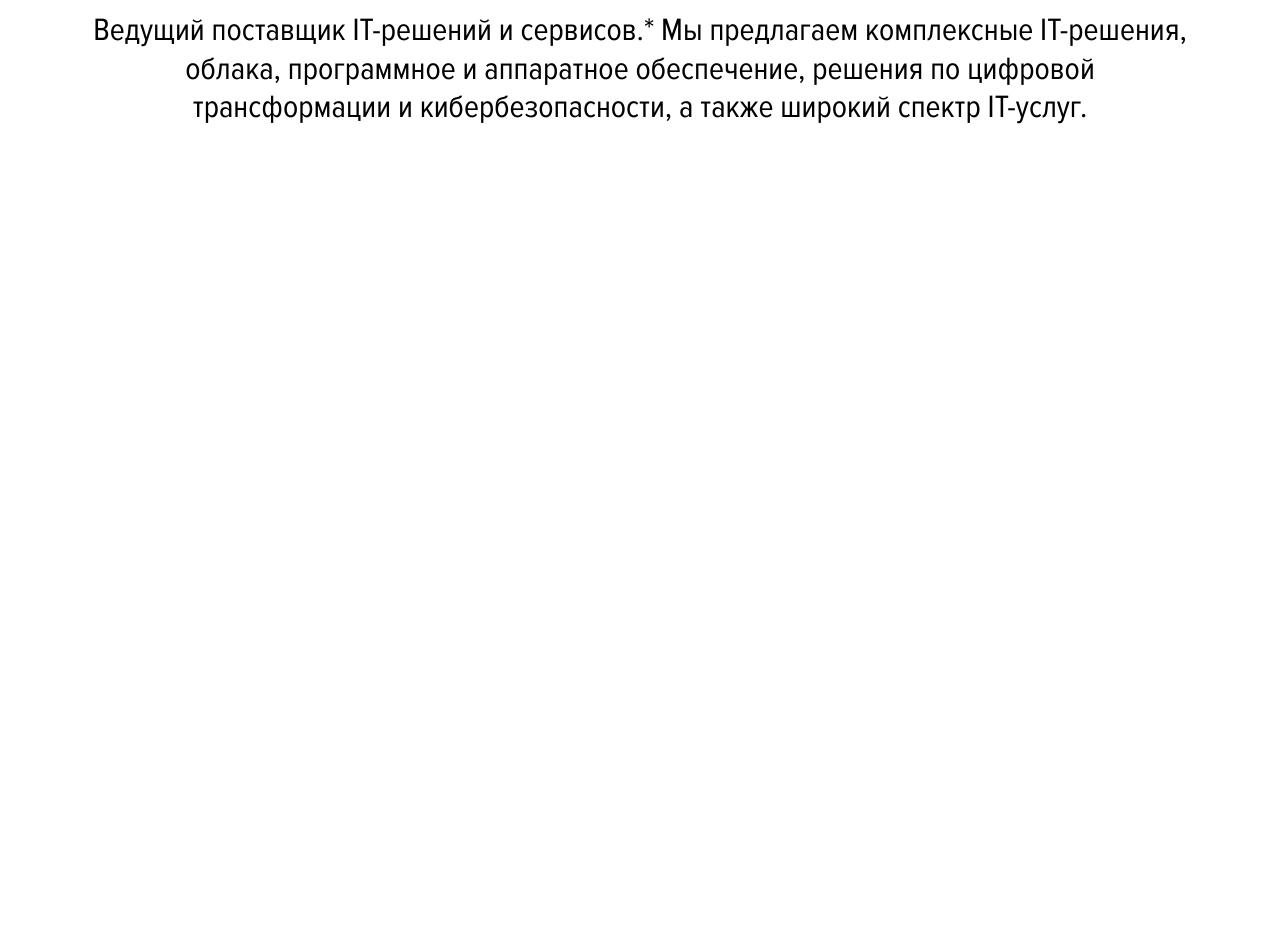
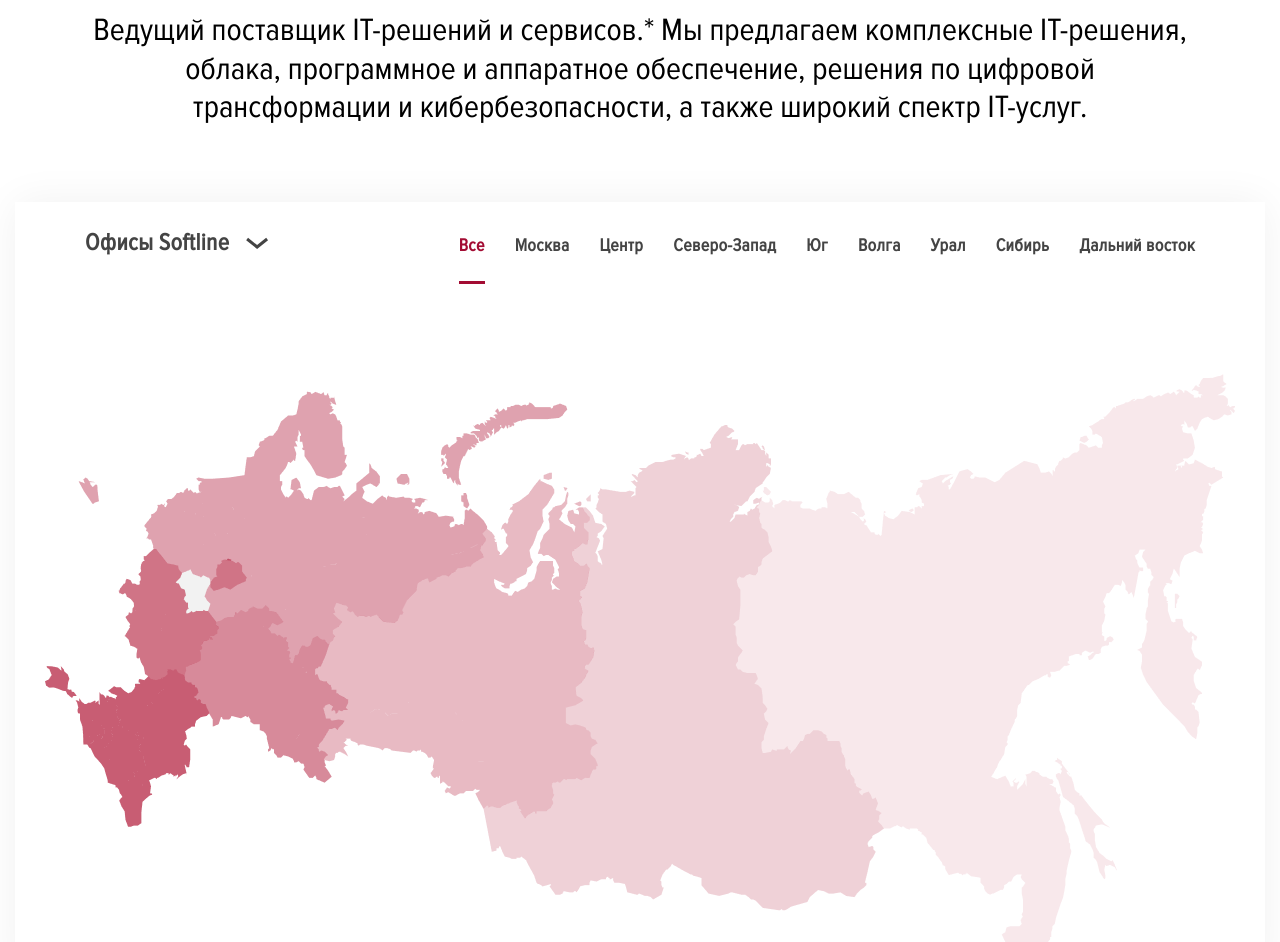
Before and after one commit to pavel-035/softline, a plain HTML site: page index.html in a window 1280 px wide. Shown: the part 250-1192 px from the top of the page. Before the commit the page ends 800 px from the top, so only its background shows below. Drawn offline with Linux system fonts and the light colour scheme.

Commit message:
feat(index.html, main.scss): create map
create map
add images
fix font-family in scss mixin font_menu

```diff
--- a/index.html
+++ b/index.html
@@ -55,6 +55,44 @@
               </p>
             </div>
           </div>
+
+          <div class="map">
+            <div class="map__filter filter">
+              <div class="filter__wrapper wrapper">
+                <div class="filter__dropdown">
+                  <div class="filter__dropdown-activator dropdown-activator">
+                    <div class="dropdown-activator__wrapper">
+                      <span class="dropdown-activator__label">Офисы Softline</span>
+                      <div class="dropdown-activator__icon img-box">
+                        <img src="./assets/icons/arrow_bottom.svg" alt="arrow">
+                      </div>
+                    </div>
+                  </div>
+                  <!--                <div class="filter__dropdown-body dropdown-body"></div>-->
+                </div>
+                <ul class="filter__list">
+                  <li class="filter__item filter__item_active">Все</li>
+                  <li class="filter__item">Москва</li>
+                  <li class="filter__item">Центр</li>
+                  <li class="filter__item">Северо-Запад</li>
+                  <li class="filter__item">Юг</li>
+                  <li class="filter__item">Волга</li>
+                  <li class="filter__item">Урал</li>
+                  <li class="filter__item">Сибирь</li>
+                  <li class="filter__item">Дальний восток</li>
+                </ul>
+              </div>
+
+              <div class="map__body">
+<!--                <div class="map__img img-box">-->
+<!--                  <img src="./assets/image/clients.svg" alt="map">-->
+<!--                </div>-->
+                <div class="map__img img-box">
+                  <img src="./assets/image/map.png" alt="map">
+                </div>
+              </div>
+            </div>
+          </div>
         </div>
       </div>
       </div>
--- a/main.scss
+++ b/main.scss
@@ -3,11 +3,17 @@
 $font-light: #FFFFFF;
 
 @mixin font_menu {
-  font-family: 'Proxima Nova Condensed Bold', serif;
+  font-family: 'Proxima Nova Condensed', serif;
   font-weight: 600;
   font-size: 18px;
   letter-spacing: 0.3px;
   line-height: 20px;
+}
+
+@mixin drop_ul {
+  padding: 0;
+  margin: 0;
+  list-style: none;
 }
 
 @font-face {
@@ -66,13 +72,11 @@
 
 .navigation {
   &__list {
+    @include drop_ul;
+
     display: flex;
     align-items: center;
     column-gap: 20px;
-
-    margin: 0;
-    padding: 0;
-    list-style: none;
   }
   &__item {
     @include font_menu;
@@ -90,7 +94,7 @@
 .banner {
   &__wrapper {
     padding-top: 79px;
-    padding-bottom: 79px;
+    padding-bottom: 75px;
   }
   &__heading {
     font-family: 'Proxima Nova Condensed Bold', serif;
@@ -113,3 +117,65 @@
     margin: 0;
   }
 }
+
+.map {
+  &__filter {
+    box-shadow: 0px 0px 40px 0px rgba(0, 0, 0, 0.06);
+  }
+  &__body {
+    max-width: 1190px;
+    margin: 90px auto 0;
+  }
+}
+
+.filter {
+  &__wrapper {
+    display: flex;
+    justify-content: space-between;
+    align-items: center;
+  }
+  &__list {
+    @include drop_ul;
+
+    display: flex;
+    align-items: center;
+    column-gap: 30px;
+  }
+  &__item {
+    @include font_menu;
+    letter-spacing: 0.35px;
+    color: $font-dark;
+
+    cursor: pointer;
+    padding: 33px 0 26px;
+    border-bottom: 3px solid transparent;
+
+    &:hover {
+      color: $primary;
+    }
+    &_active {
+      color: $primary;
+      border-color: $primary;
+    }
+  }
+}
+
+.dropdown-activator {
+  &__wrapper {
+    display: flex;
+    align-items: center;
+  }
+  &__label {
+    font-family: 'Proxima Nova Condensed', serif;
+    font-weight: 600;
+    font-size: 24px;
+    line-height: 100%;
+    letter-spacing: 0.4px;
+
+    color: $font-dark;
+    margin-right: 16px;
+  }
+  &__icon {
+    width: 24px;
+  }
+}
```
Also changed, not shown: assets/icons/arrow_bottom.svg (added), assets/image/clients.svg (added), assets/image/map.png (added), main.css, 1 other file.
